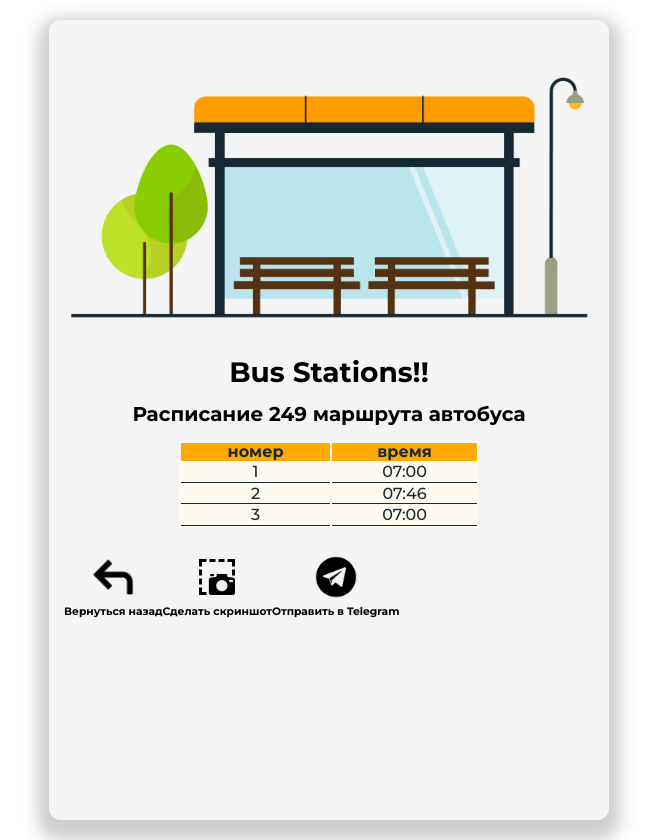
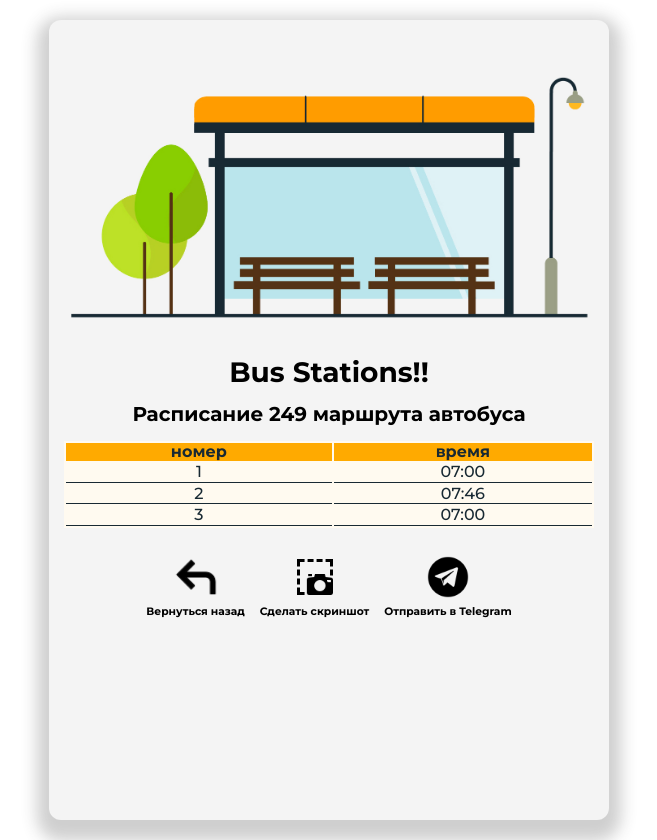
Before and after one commit to stavbers/busStation, a website built with Parcel: page src/index.html in a window 1280 px wide. Shown: the whole page, without its empty margins (311-968 px from the left). Built offline with nearby package versions, Linux system fonts and the light colour scheme.

Commit message:
check table size

```diff
--- a/src/style.css
+++ b/src/style.css
@@ -130,7 +130,7 @@
 .data-base__table {
     margin: 0 auto;
     background: rgb(255, 250, 240);
-    min-width: 300px;
+    width: 100%;
     color: #182933;
 }
 .data-base__table td {
@@ -142,12 +142,17 @@
 }
 .second-screen__actions {
     display: flex;
+    justify-content: center;
     padding-top: 25px;
 }
 .actions__item {
     display: flex;
     flex-direction: column;
     text-align: center;
+    margin-right: 15px;
+}
+.actions__item:last-child {
+    margin-right: 0;
 }
 .actions__link {
     width: 48px;
```
